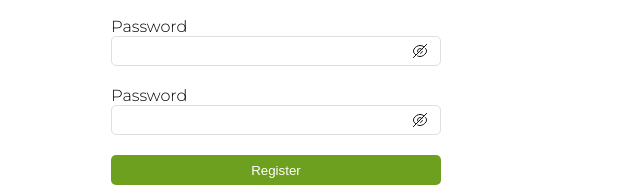
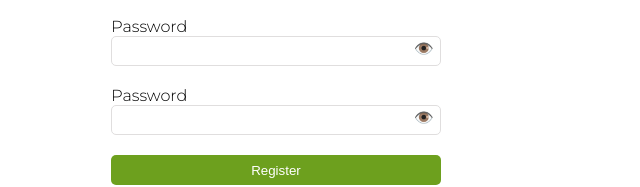
Before and after one commit to Masternpolo/Form-Assignment, a plain HTML site: page index.html in a window 1280 px wide. Shown: the part 417-604 px from the top of the page, 0-640 px from the left. Drawn offline with Linux system fonts and the light colour scheme.

Commit message:
toggling password display

```diff
--- a/index.html
+++ b/index.html
@@ -8,8 +8,6 @@
 </head>
 <body>
     <div class="container">
-
-
         <form action="">
             <h2>Create An Account</h2>
             <label for="fullname">
@@ -27,10 +25,12 @@
             <label for="password">
                 Password
                 <input type="password" name="password" id="password">
+                <span id="eye-icon" onclick="toggleEye()">👁️</span>
             </label>
             <label for="password-confirmation">
                 Password
                 <input type="password" name="password" id="password-confirmation">
+                <span id="eye-icon2" onclick="toggleEye2()">👁️</span>
             </label>
             <label for="signup">
                 <input type="button" value="Register" id="signup">
@@ -44,5 +44,6 @@
             </div>
         </form>
     </div>
+    <script src="./scrip.js"></script>
 </body>
 </html>
--- /dev/null
+++ b/scrip.js
@@ -0,0 +1,31 @@
+function toggleEye(){
+    const passwordType = document.getElementById("password");
+    const eyeIcon = document.getElementById("eye-icon");
+
+    if(passwordType.type==="password"){
+        passwordType.type = "text";
+        eyeIcon.innerHTML = "👀"
+    }
+    else {
+        passwordType.type = "password";
+        eyeIcon.innerHTML = "👁️";
+    }
+}
+
+function toggleEye2(){
+    const passwordType2 = document.getElementById("password-confirmation");
+    const eyeIcon = document.getElementById("eye-icon2");
+
+    if(passwordType2.type==="password"){
+        passwordType2.type = "text";
+        eyeIcon.innerHTML = "👀"
+    }
+    else {
+        passwordType2.type = "password";
+        eyeIcon.innerHTML = "👁️";
+    }
+}
+
+
+
+// 👁️👀
--- a/style.css
+++ b/style.css
@@ -30,6 +30,13 @@ form {
 label {
     display: flex;
     flex-direction: column;
+    position: relative;
+}
+#eye-icon, #eye-icon2{
+    position: absolute;
+    top: 22px;
+    right: 7px;
+    cursor: pointer;
 }
 input {
     height: 30px;
@@ -61,10 +68,7 @@ h2{
     cursor: pointer;
 }
 #password, #password-confirmation {
-    background: #FFF url(./img/eye-slash.svg);
-    background-size: 16px 16px;
-    background-repeat: no-repeat;
-    background-position: 300px ;
+    background: #FFF;
 }
 .last {
     margin-top: 10px;
@@ -101,7 +105,7 @@ h2{
         width: 100%;
     }
     #password, #password-confirmation {
-        background-position: 215px ;
+
     }
     #signup-google {
         background-position: 190px;
```
